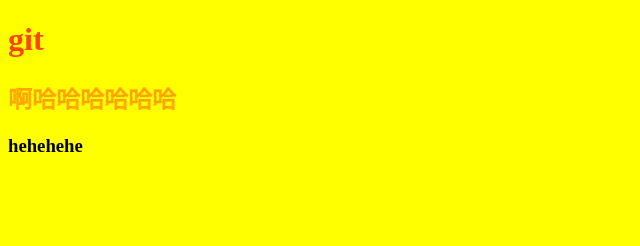
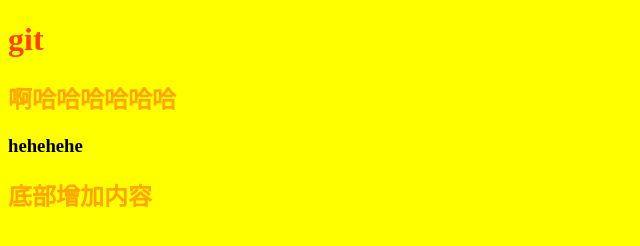
Before and after one commit to qipan321/git_project01, a plain HTML site: page index.html in a window 1280 px wide. Shown: the whole page, without its empty margins (0-640 px from the left). Drawn offline with Linux system fonts and the light colour scheme.

Commit message:
six666 底部增加内容

```diff
--- a/index.html
+++ b/index.html
@@ -1,4 +1,5 @@
 <!DOCTYPE html>
+
 <html lang="en">
 <head>
     <meta charset="UTF-8">
@@ -9,7 +10,8 @@
 <body>
     <h1>git</h1>
     <h2>啊哈哈哈哈哈哈</h2>
-    <h3>hehehehe</h3>
-    <script src="./index.js"></script>
+   <h3>hehehehe</h3>
+   <h2> 底部增加内容</h2>
+   <script src="./index.js"></script>
 </body>
 </html>
```
